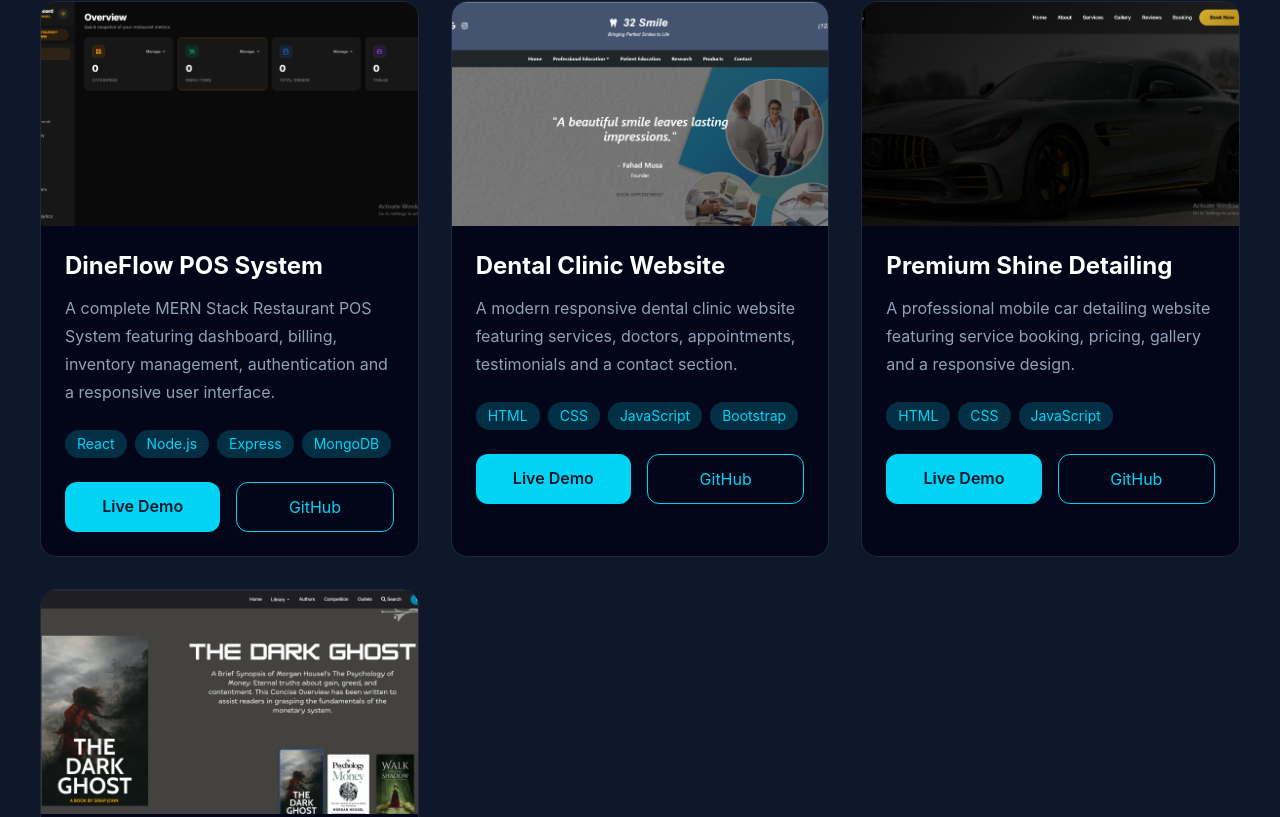
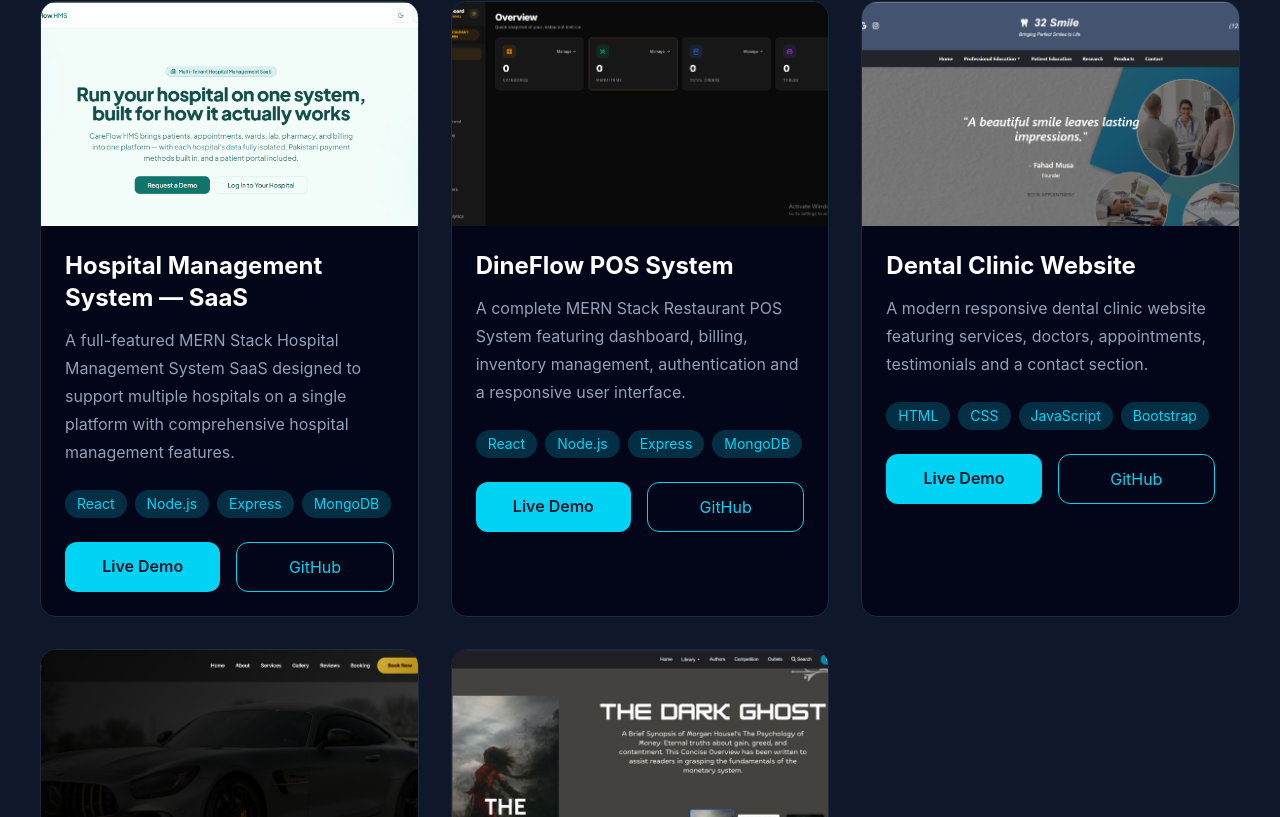
Before and after one commit to fahadmusa725/fahad-portfolio, a React (Vite) app: page / in a window 1280 px wide. Shown: the part 3729-4546 px from the top of the page. Built offline with nearby package versions, Linux system fonts and the light colour scheme.

Commit message:
Add HMS SaaS project to portfolio

```diff
--- a/src/components/Projects.jsx
+++ b/src/components/Projects.jsx
@@ -4,8 +4,19 @@ import posImg from "../assets/images/pos.png";
 import dentalImg from "../assets/images/dental.png";
 import detailingImg from "../assets/images/detailing.png";
 import booksyImg from "../assets/images/booksy.png";
+import hmsImg from "../assets/images/hms.png";
 
 const projects = [
+  {
+    title: "Hospital Management System — SaaS",
+    image: hmsImg,
+    description:
+      "A full-featured MERN Stack Hospital Management System SaaS designed to support multiple hospitals on a single platform with comprehensive hospital management features.",
+    tech: ["React", "Node.js", "Express", "MongoDB"],
+    github: "https://github.com/fahadmusa725/HMS-Project",
+    live: "https://hms-project-hhtz.vercel.app",
+  },
+
   {
     title: "DineFlow POS System",
     image: posImg,
```
Also changed, not shown: src/assets/images/hms.png (added).
